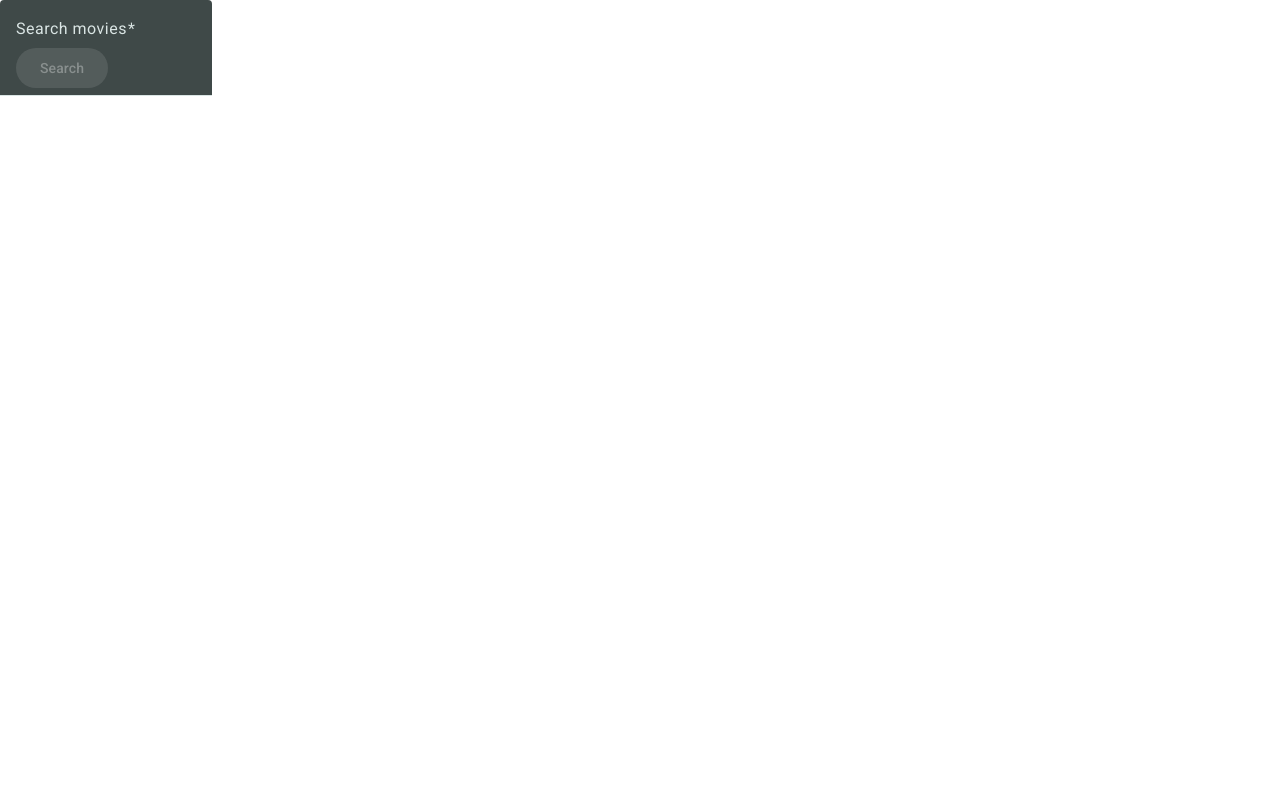
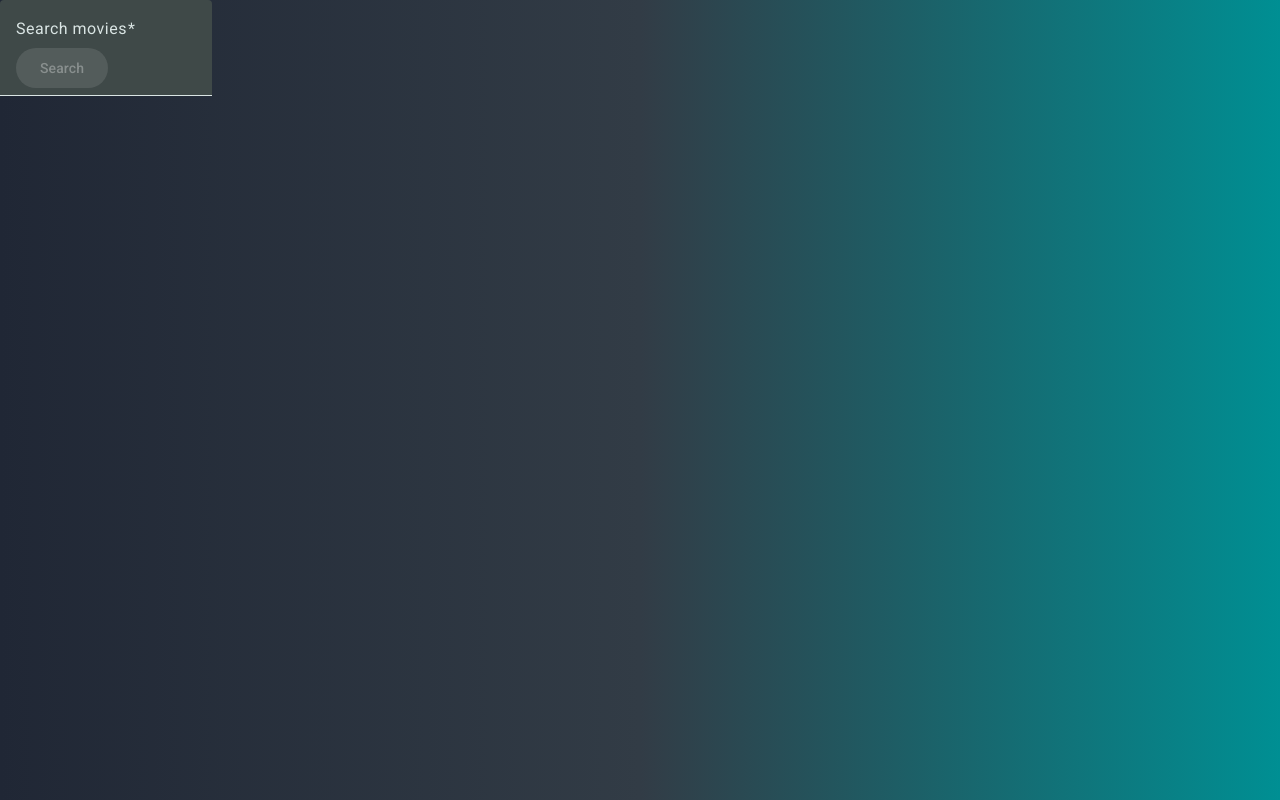
Before and after one commit to SamarasTh/MovibetApp, an Angular app: page /home in a window 1280 px wide. Built offline with nearby package versions, Linux system fonts and the light colour scheme.

Commit message:
Styler / adds bg to body

```diff
--- a/src/styles.scss
+++ b/src/styles.scss
@@ -1,4 +1,17 @@
 /* You can add global styles to this file, and also import other style files */
 
-html, body { height: 100%; }
-body { margin: 0; font-family: Roboto, "Helvetica Neue", sans-serif; }
+html,
+body {
+    height: 100%;
+}
+
+body {
+    margin: 0;
+    font-family: Roboto, "Helvetica Neue", sans-serif;
+    background: linear-gradient(to right, rgb(32, 39, 53), rgb(50, 60, 70), rgb(0, 143, 147));
+    ;
+}
+
+* {
+    margin: 0;
+}
```
